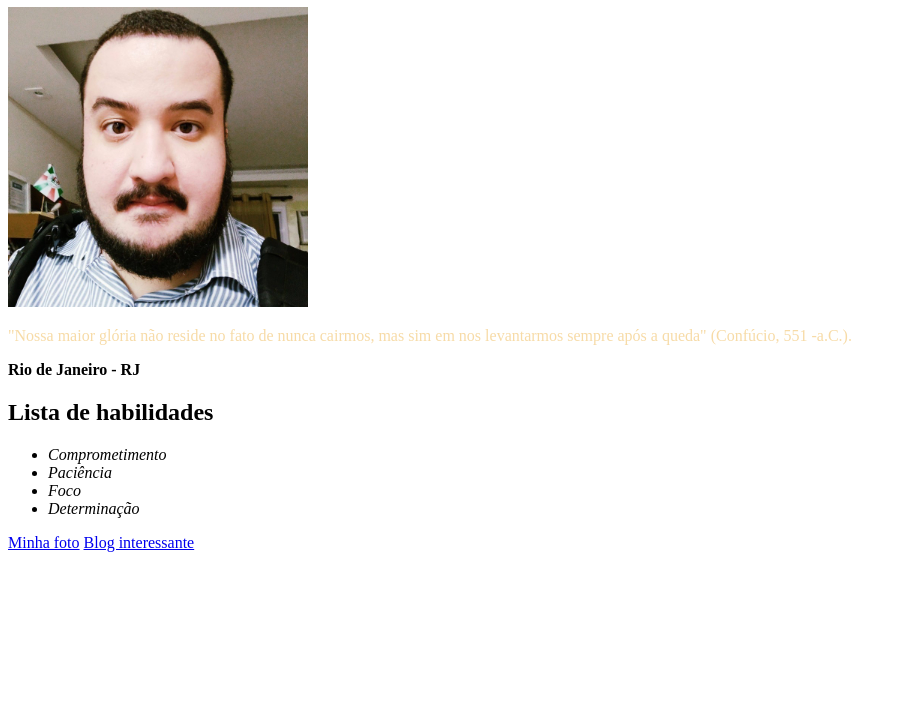
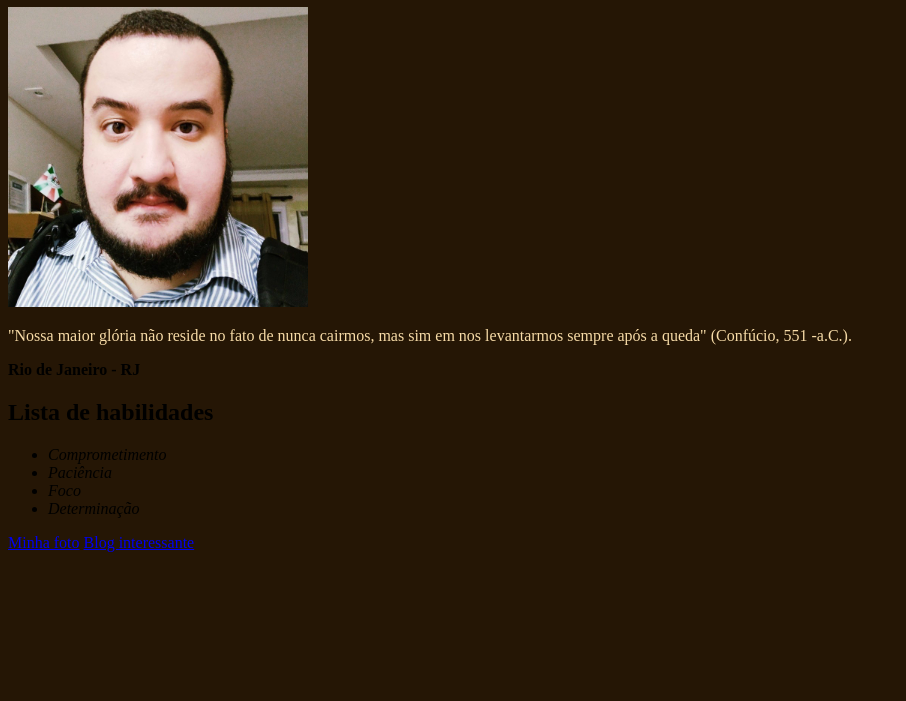
Before and after one commit to brunomessiasf/brunomessiasf.github.io, a plain HTML site: page html-dia1/portfolio.html in a window 1280 px wide. Shown: the part 99-800 px from the top of the page, without its empty margins (0-906 px from the left). Drawn offline with Linux system fonts and the light colour scheme.

Commit message:
Altera cor de fundo

```diff
--- a/html-dia1/portfolio.html
+++ b/html-dia1/portfolio.html
@@ -12,6 +12,10 @@
     }
     .descricao {
       color: #f7dba7;
+    }
+
+    body {
+      background-color: #251605;
     }
 
 
```
